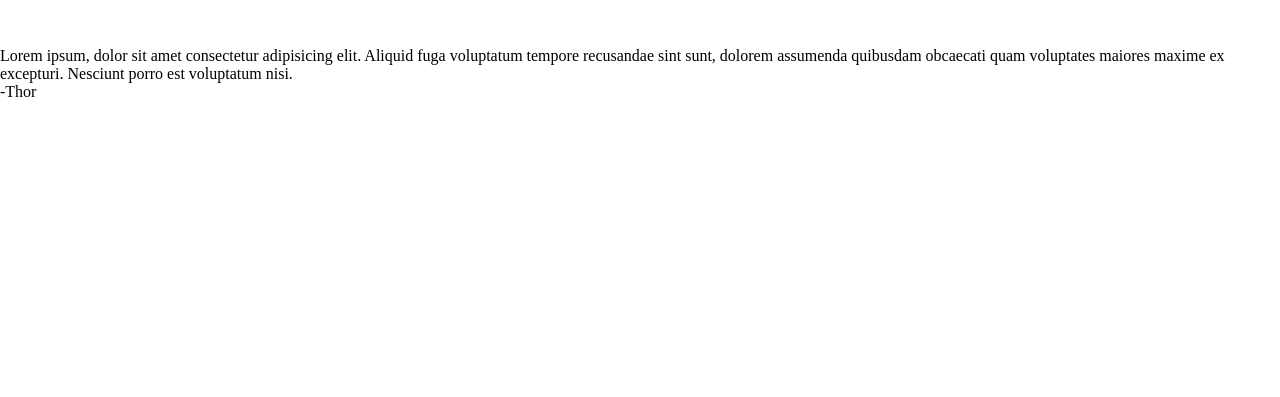
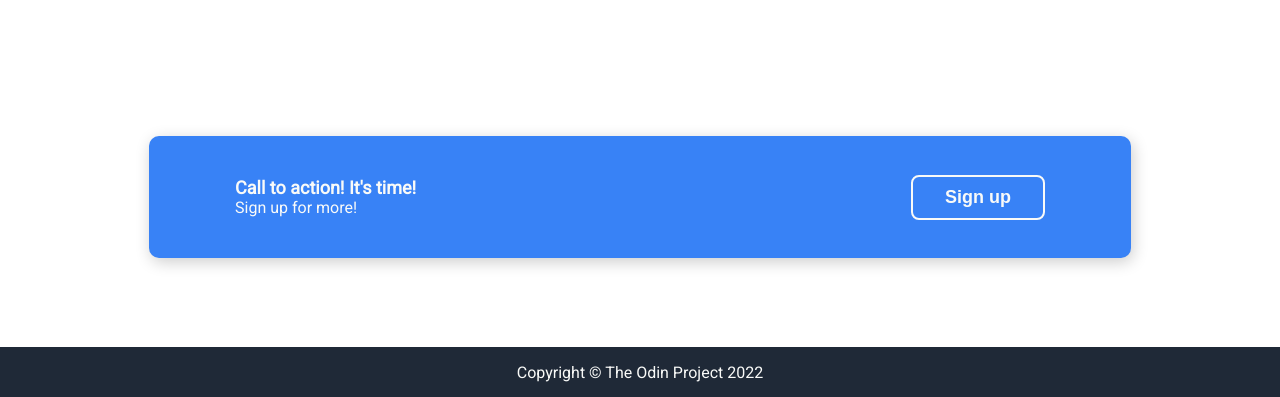
Before and after one commit to joswagc/Landing-page-project, a plain HTML site: page index.html in a window 1280 px wide. Shown: the part 917-1314 px from the top of the page. Before the commit the page ends 1018 px from the top, so only its background shows below. Drawn offline with Linux system fonts and the light colour scheme.

Commit message:
Footer and call to action done

```diff
--- a/index.html
+++ b/index.html
@@ -62,12 +62,21 @@
         </div>
     </div>
 
-    <div class="quote">
-        <div class="quote-text">
-            <p>Lorem ipsum, dolor sit amet consectetur adipisicing elit. Aliquid fuga voluptatum tempore recusandae sint sunt, dolorem assumenda quibusdam obcaecati quam voluptates maiores maxime ex excepturi. Nesciunt porro est voluptatum nisi.</p>
+    <div class="call">
+        <div class="card">
+            <div class="card_text">
+                <div class="card_title">Call to action! It's time!</div>
+                <div class="card_title_text">Sign up for more!</div>
+            </div>
+            <button class="sign_up">Sign up</button>
+
         </div>
-        <div class="quote-sub-text">-Thor</div>
     </div>
+    <footer class="footer">
+        <div class="footer_content">
+            Copyright &copy; The Odin Project 2022
+        </div>
+    </footer>
 </body>
 
 </html>
--- a/styles.css
+++ b/styles.css
@@ -73,6 +73,7 @@ a {
 .s-text {
     font-size: 18px;
     font-family: 'Roboto', sans-serif;
+
 }
 
 .s-text {
@@ -111,6 +112,7 @@ a {
 
 .info {
     padding-bottom: 50px;
+
 }
 
 .title {
@@ -151,3 +153,70 @@ a {
 }
 
 /*quote section*/
+
+/*call to action*/
+
+.call {
+    height: 300px;
+    display: flex;
+    justify-content: center;
+    align-items: center;
+}
+.card {
+    display: flex;
+    justify-content: space-between;
+    align-items: center;
+    background: #3882F6;
+    height: 90px;
+    width: 950px;
+    border-radius: 10px;
+    box-shadow: 2px 4px 16px rgba(0,0,0,.2);;
+    padding: 16px;
+    gap: 16px;
+}
+
+.card_text {
+    margin-left: 70px;
+}
+
+.card_title {
+    font-size: 18px;
+    font-weight: bold;
+    font-family: 'Roboto', sans-serif;
+    color: #F9FAF8;
+}
+
+.card_title_text {
+    font-family: 'Roboto', sans-serif;
+    color: #F9FAF8;
+    font-size: 16px;
+}
+
+.sign_up {
+    font-size: 18px;
+    font-weight: bold;
+    color: #F9FAF8;
+    background-color: #3882F6;
+    border: 2px solid #F9FAF8;
+    padding: 10px 32px;
+    text-align: center;
+    text-decoration: none;
+    display: inline-block;
+    font-size: 18px;
+    border-radius: 8px;
+    margin-right: 70px;
+}
+
+
+/*footer*/
+
+.footer {
+    display: flex;
+    justify-content: center;
+    align-items: center;
+    height: 50px;
+    background-color: #1F2937;
+    color: #F9FAF8;
+    font-size: 16px;
+    font-family: 'Roboto', sans-serif;
+}
```
